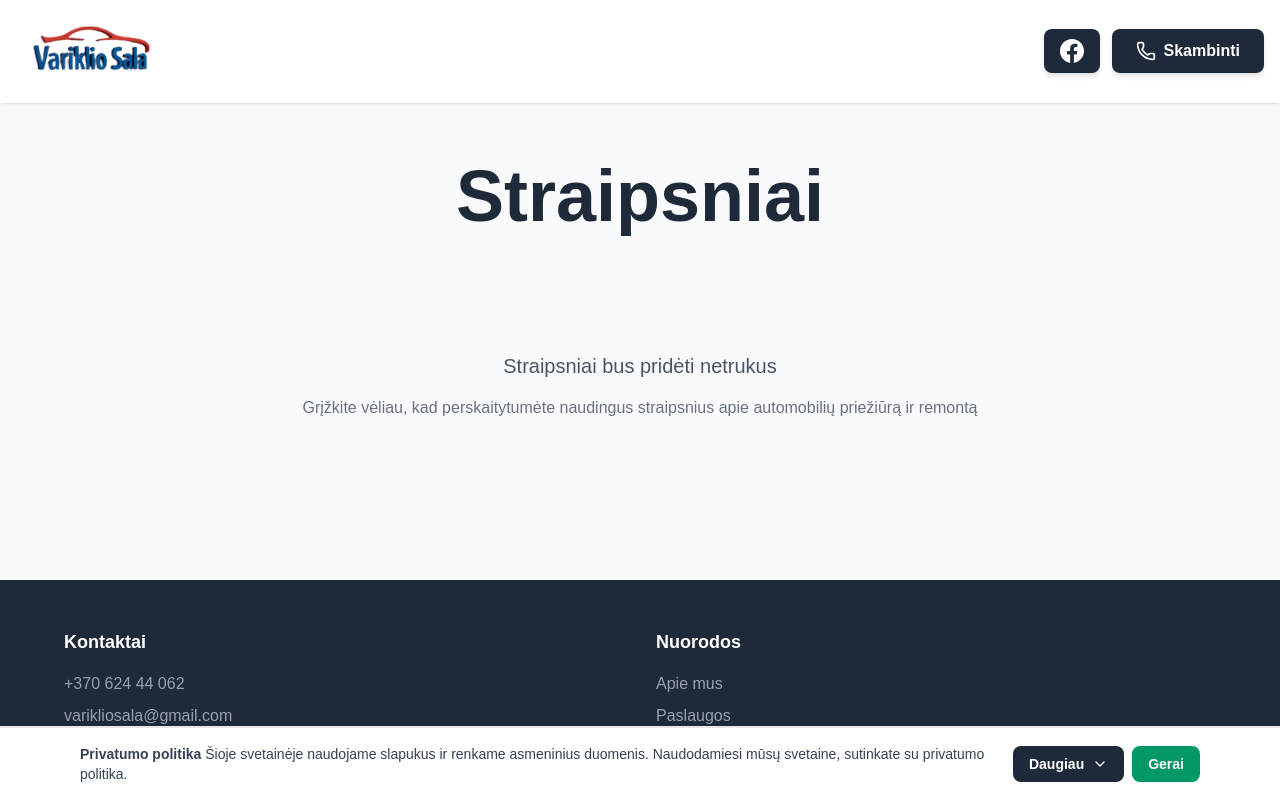
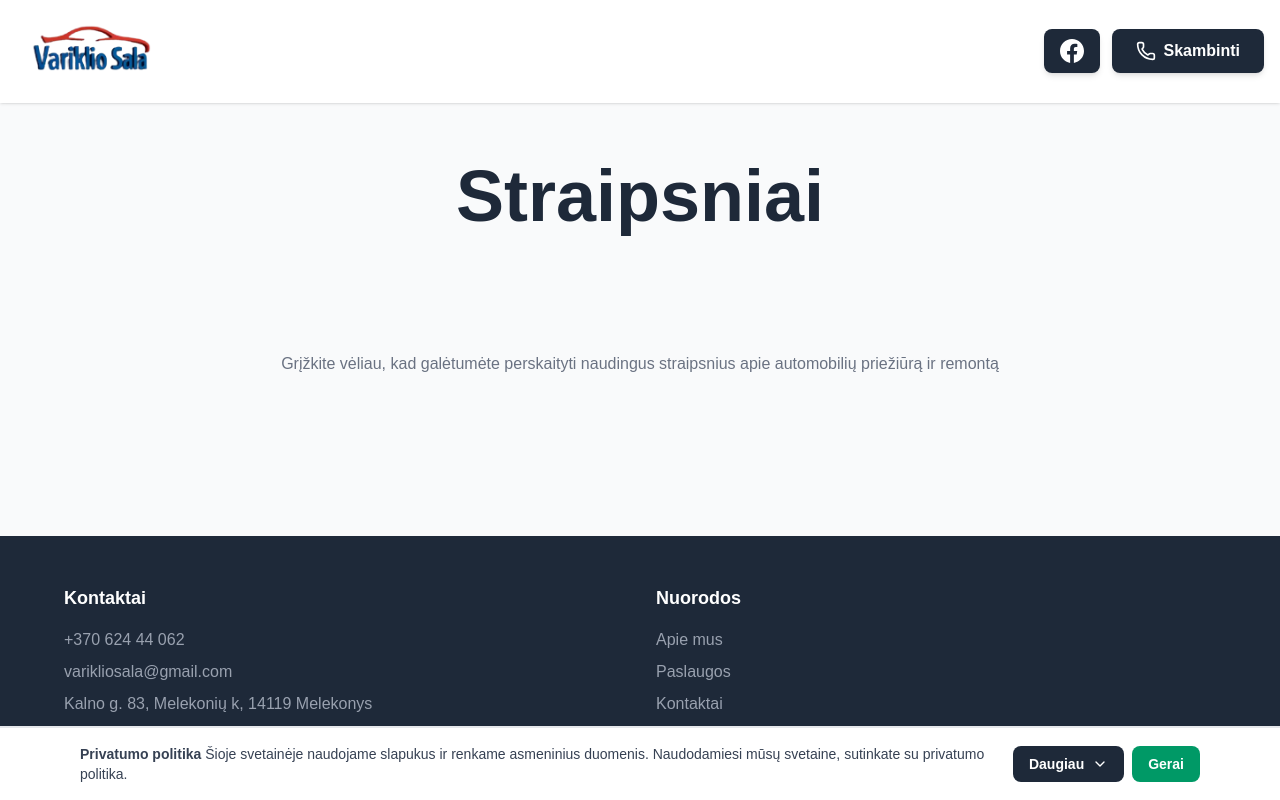
Before and after one commit to FaustasN/grz, a Next.js app in the folder client/: page /straipsniai in a window 1280 px wide. Shown: the top 800 px of the page. Built offline with nearby package versions, Linux system fonts and the light colour scheme.

Commit message:
text fix

```diff
--- a/client/app/straipsniai/page.tsx
+++ b/client/app/straipsniai/page.tsx
@@ -23,11 +23,8 @@
 
           {articles.length === 0 ? (
             <div className="text-center py-16 sm:py-20">
-              <p className="text-lg sm:text-xl text-gray-600 mb-4">
-                Straipsniai bus pridėti netrukus
-              </p>
               <p className="text-sm sm:text-base text-gray-500">
-                Grįžkite vėliau, kad perskaitytumėte naudingus straipsnius apie automobilių priežiūrą ir remontą
+                Grįžkite vėliau, kad galėtumėte perskaityti naudingus straipsnius apie automobilių priežiūrą ir remontą
               </p>
             </div>
           ) : (
```
